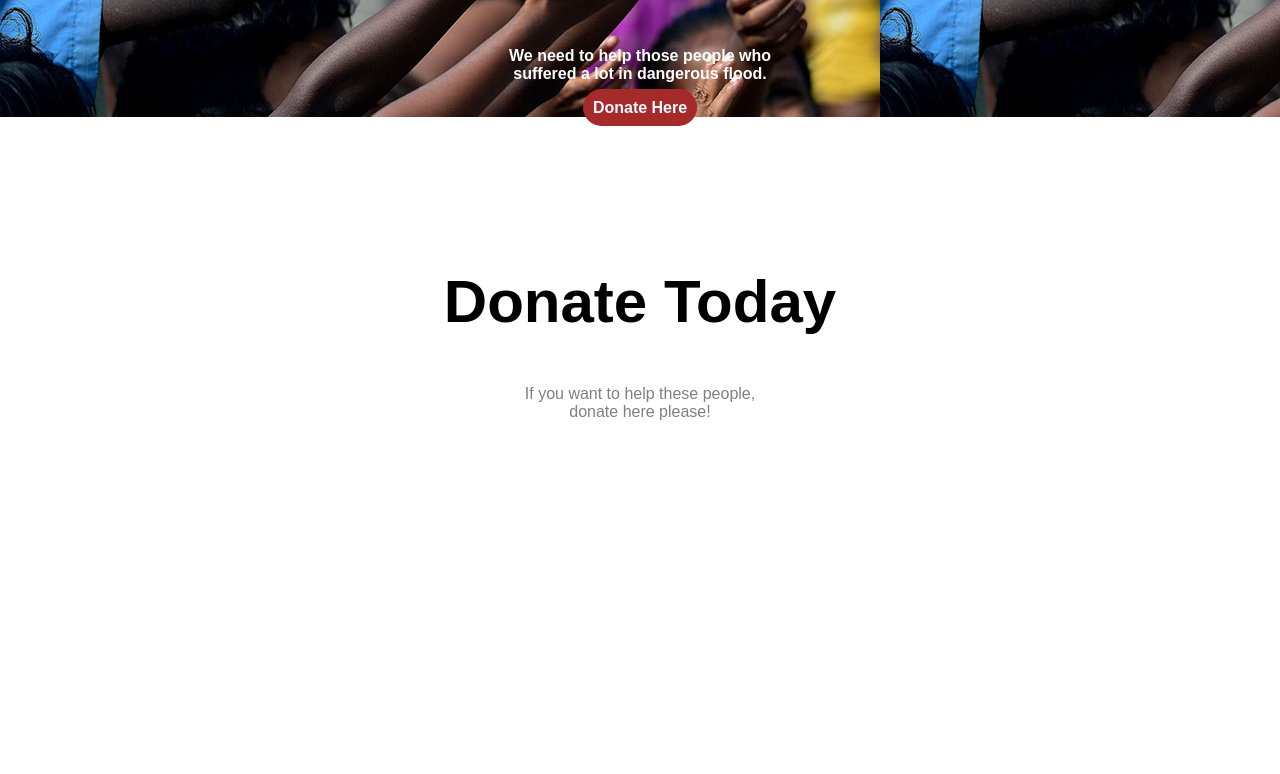
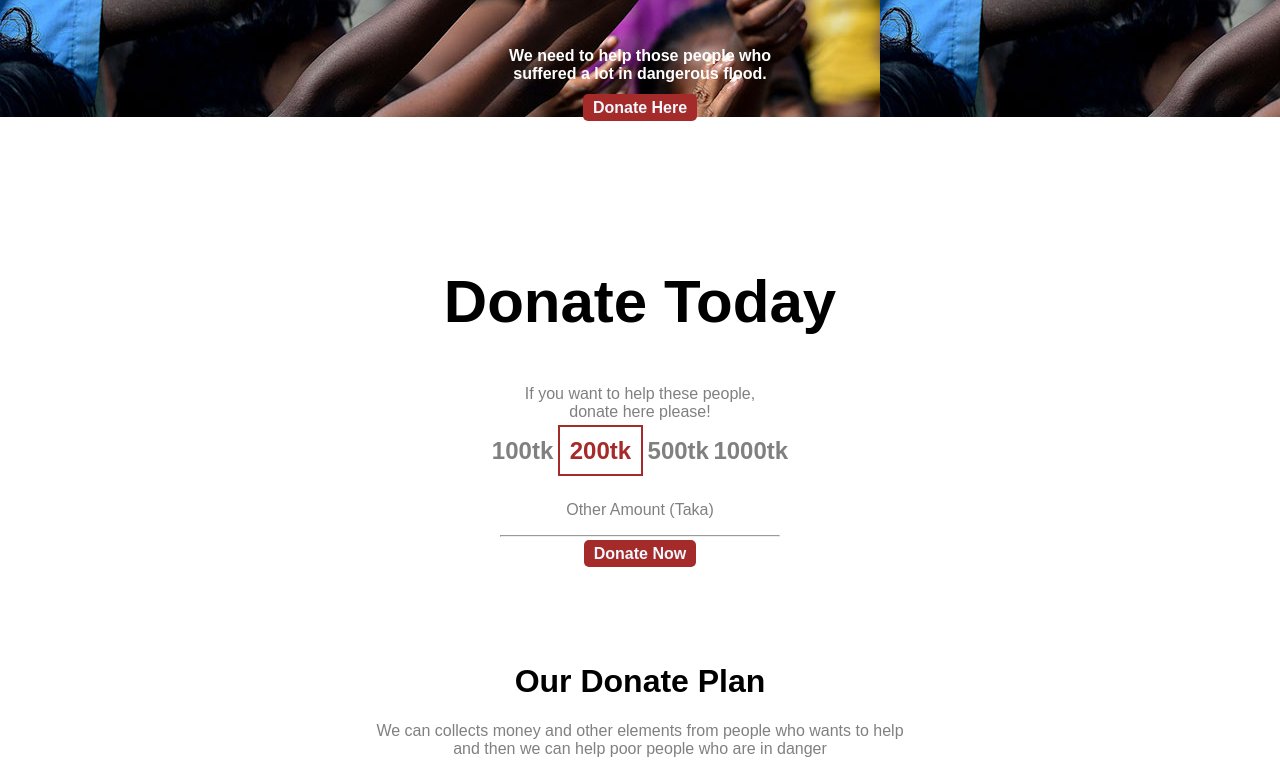
Before and after one commit to hanif1049/we-can-help, a plain HTML site: page index.html in a window 1280 px wide. Shown: the part 341-1115 px from the top of the page. Before the commit the page ends 800 px from the top, so only its background shows below. Drawn offline with Linux system fonts and the light colour scheme; a web font is replaced by a local one.

Commit message:
third changed

```diff
--- a/index.html
+++ b/index.html
@@ -25,8 +25,22 @@
     <section class="second-section">
         <h1 class="big-font">Donate Today</h1>
         <p id="gray-color">If you want to help these people,<br> donate here please!</p>
+        <h1 class="inline">100tk</h1>
+        <h1 class="inline border">200tk</h1>
+        <h1 class="inline">500tk</h1>
+        <h1 class="inline">1000tk</h1>
+        <p class="other">Other Amount (Taka)</p>
+        <hr>
+        <a class="link-button" target="_blank" href="">Donate Now</a>
 
     </section>
+    <div class="plan">
+        <h1>Our Donate Plan</h1>
+        <p class="help">We can collects money and other elements from people who wants to help <br> and then we can help
+            poor people who
+            are in danger</p>
+    </div>
+
 
 
 </body>
--- a/styles.css
+++ b/styles.css
@@ -25,12 +25,13 @@ body {
 }
 
 .link-button {
-    padding: 10px;
+
+    padding: 5px 10px;
     text-decoration: none;
     background-color: brown;
     color: aliceblue;
 
-    border-radius: 20px;
+    border-radius: 5px;
     font-weight: 900;
 }
 
@@ -41,3 +42,33 @@ body {
 #gray-color {
     color: gray;
 }
+
+.inline {
+    display: inline;
+    color: gray;
+}
+
+.border {
+    border: 2px solid brown;
+    padding: 10px;
+    color: brown;
+}
+
+.other {
+    color: gray;
+    padding-top: 20px;
+}
+
+hr {
+    margin-left: 500px;
+    margin-right: 500px;
+}
+
+.plan {
+    text-align: center;
+    margin-top: 100px;
+}
+
+.help {
+    color: gray;
+}
```
